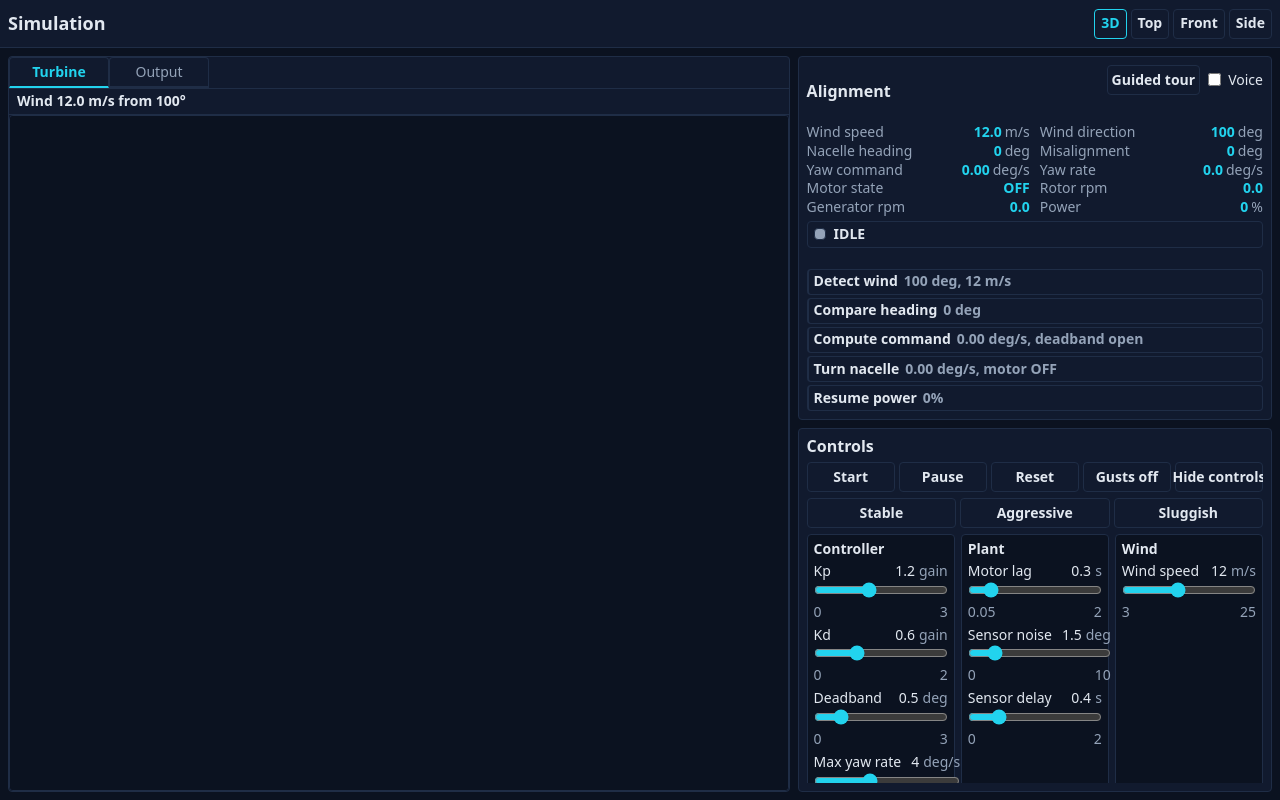
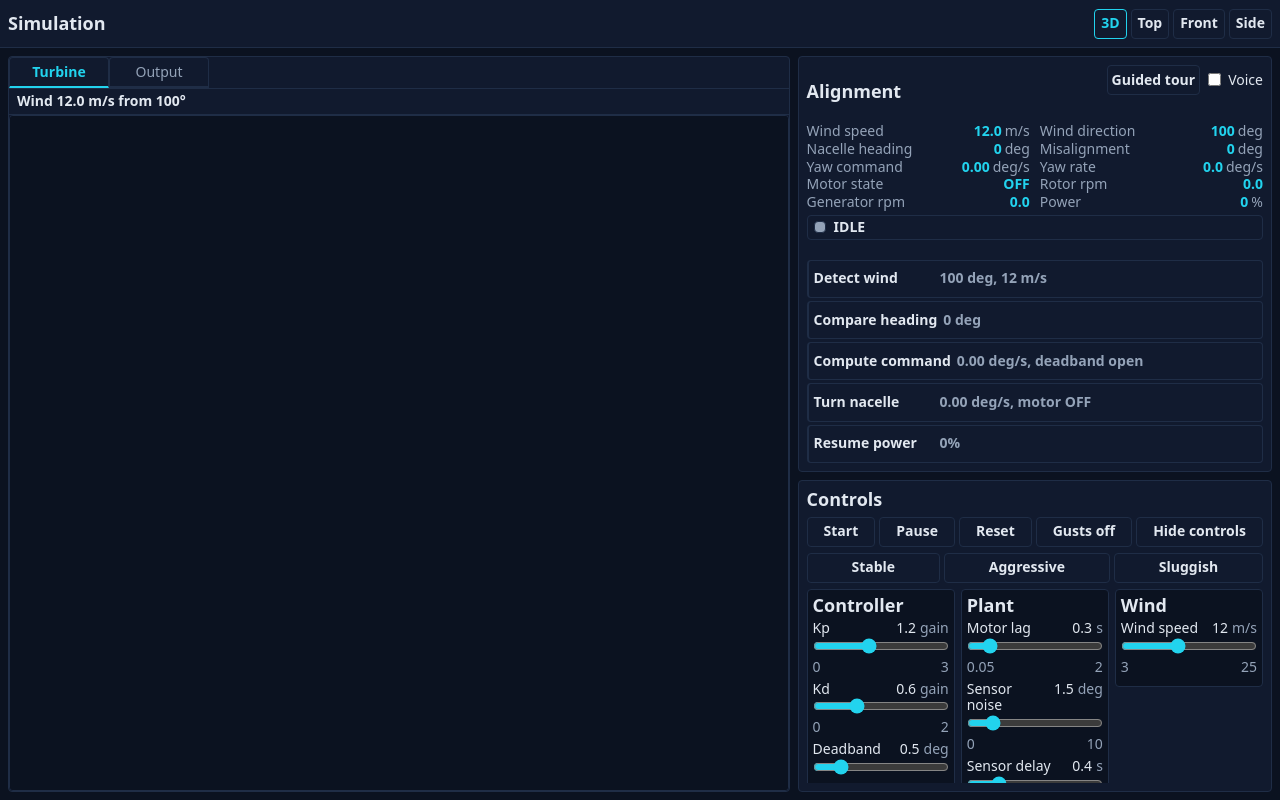
Before and after one commit to bhargavabm/necelle-website, a plain HTML site: page simulation.html in a window 1280 px wide. Drawn offline with nearby package versions, Linux system fonts and the light colour scheme.

Commit message:
Before section view restore

```diff
--- a/assets/css/styles.css
+++ b/assets/css/styles.css
@@ -2113,3 +2113,121 @@ body.simulation-page {
     font-size: 14px;
   }
 }
+
+.simulation-page .panel-header h2,
+.simulation-page .chart-head h2,
+.simulation-page .control-group h3 {
+  font-size: 18px;
+  line-height: 1.2;
+}
+
+.simulation-page .alignment-panel {
+  flex: 1.15 1 0;
+  grid-template-rows: auto auto auto minmax(0, 1fr);
+  gap: 4px;
+  padding: 8px;
+}
+
+.simulation-page .controls-panel {
+  flex: 0.85 1 0;
+  display: grid;
+  grid-template-rows: auto minmax(0, 1fr);
+  gap: 6px;
+  padding: 8px;
+  overflow: hidden;
+}
+
+.simulation-page .readout-grid {
+  gap: 1px 10px;
+}
+
+.simulation-page .state-indicator {
+  padding: 3px 6px;
+}
+
+.simulation-page .workflow-list {
+  grid-template-columns: minmax(0, 1fr);
+  grid-template-rows: none;
+  grid-auto-rows: minmax(28px, auto);
+  gap: 3px;
+  margin: 0;
+  padding: 0;
+  list-style: none;
+  overflow-x: hidden;
+  overflow-y: auto;
+}
+
+.simulation-page .workflow-stage {
+  grid-template-columns: minmax(120px, auto) minmax(0, 1fr);
+  gap: 6px;
+  min-height: 28px;
+  padding: 2px 5px;
+  overflow: visible;
+}
+
+.simulation-page .stage-title {
+  white-space: nowrap;
+}
+
+.simulation-page .stage-value {
+  overflow: visible;
+  text-overflow: clip;
+  white-space: nowrap;
+}
+
+.simulation-page #controls-body {
+  display: flex;
+  flex-direction: column;
+  gap: 6px;
+  min-height: 0;
+  overflow-x: hidden;
+  overflow-y: auto;
+}
+
+.simulation-page .button-row {
+  flex-wrap: wrap;
+  gap: 4px;
+  margin: 0;
+}
+
+.simulation-page .button-row .control-button {
+  flex: 1 1 auto;
+  min-width: max-content;
+  min-height: 30px;
+  padding: 4px 6px;
+  white-space: nowrap;
+}
+
+.simulation-page .controls-groups {
+  grid-template-columns: repeat(3, minmax(0, 1fr));
+  align-items: start;
+  gap: 6px;
+}
+
+.simulation-page .control-group {
+  min-width: 0;
+  padding: 5px;
+}
+
+.simulation-page .control-group h3 {
+  margin: 0 0 4px;
+}
+
+.simulation-page .slider-control {
+  gap: 1px;
+  margin-bottom: 5px;
+}
+
+.simulation-page .slider-line {
+  gap: 4px;
+}
+
+.simulation-page .slider-label {
+  min-width: 0;
+  white-space: normal;
+  overflow-wrap: anywhere;
+}
+
+.simulation-page .slider-value {
+  white-space: nowrap;
+}
--- a/simulation.html
+++ b/simulation.html
@@ -206,11 +206,6 @@
               <input type="range" id="deadband" data-param="deadband" min="0" max="3" step="0.1" value="0.5">
               <div class="slider-ticks"><span>0</span><span>3</span></div>
             </div>
-            <div class="slider-control">
-              <div class="slider-line"><span class="slider-label">Max yaw rate</span><span class="slider-value"><output id="maxRate-value" for="maxRate">4</output><span class="slider-unit">deg/s</span></span></div>
-              <input type="range" id="maxRate" data-param="maxRate" min="0.5" max="10" step="0.1" value="4">
-              <div class="slider-ticks"><span>0.5</span><span>10</span></div>
-            </div>
           </section>
 
           <section class="control-group" aria-labelledby="plant-group-heading">
```
